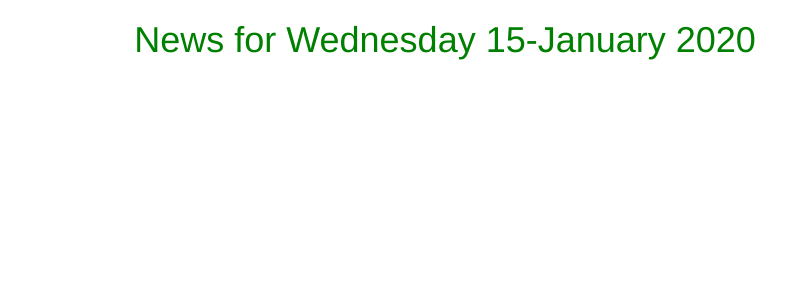
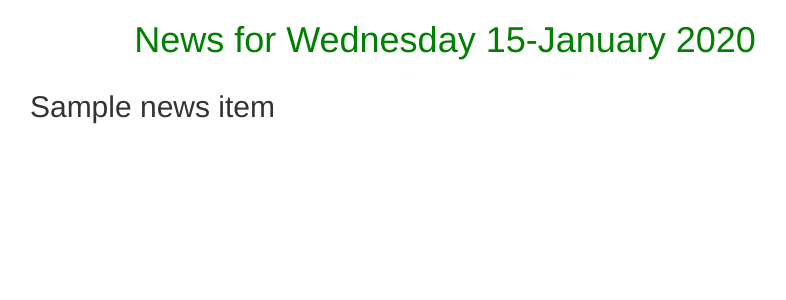
Before and after one commit to Collins33/Source, a Django app: template tribune/news/templates/allnews/today-news.html in a window 1280 px wide. Shown: the part 52-352 px from the top of the page, without its empty margins (195-981 px from the left). Run offline with Django 3.2, Linux system fonts and the light colour scheme; the template is opened without the code that fills it: most values are stand-ins (such as "Sample title", 1, 10 or a date in 2020); some libraries are stand-ins or nearby versions.

Commit message:
I have added the method to display news from the database for that day and displayed it in the view

```diff
--- a/tribune/news/templates/allnews/today-news.html
+++ b/tribune/news/templates/allnews/today-news.html
@@ -2,4 +2,20 @@
 
 {% block content %}
 {{block.super}}
+<div class="container">
+  {% for news_item in news%}
+  <div class="row">
+    <!-- displaying News articles -->
+    <div class="col-xs-6 col-sm-6 col-md-6 col-lg-6">
+      <h2 class="text-center"> {{ news_item.title }} </h2>
+    </div>
+  </div>
+
+  {% empty %}
+  <div class="row">
+    <h2 class="text-center">There No News Items</h2>
+  </div>
+  {%endfor%}
+
+</div>
 {% endblock %}
--- a/tribune/news/views.py
+++ b/tribune/news/views.py
@@ -2,13 +2,15 @@ from django.shortcuts import render,redirect
 # Create your views here.
 from django.http import HttpResponse,Http404
 import datetime as dt
+from .models import Article
 
 
 
 
 def newsOfTheDay(request):
     date=dt.date.today()#get current date
-    return render(request, 'allnews/today-news.html', {"date": date,})
+    news=Article.today_news()
+    return render(request, 'allnews/today-news.html', {"date": date,"news":news})
 
 
 
```
